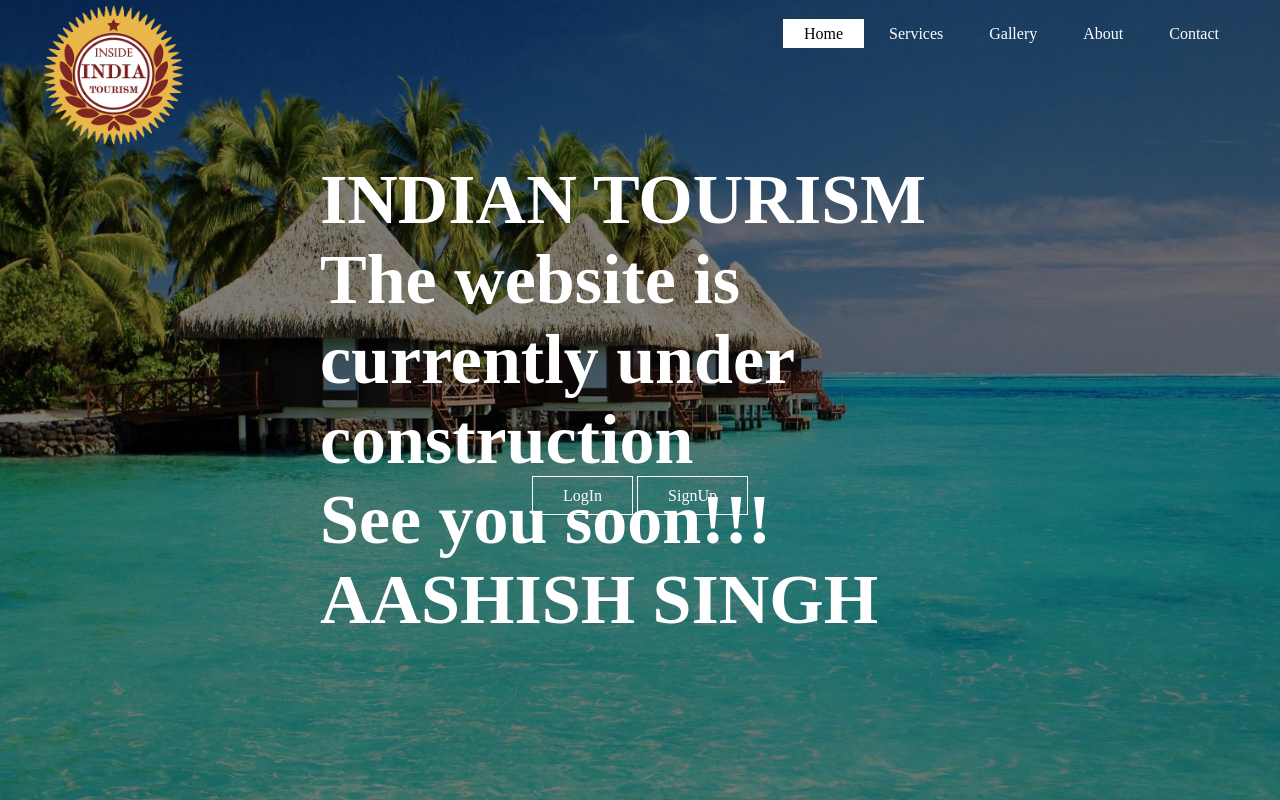
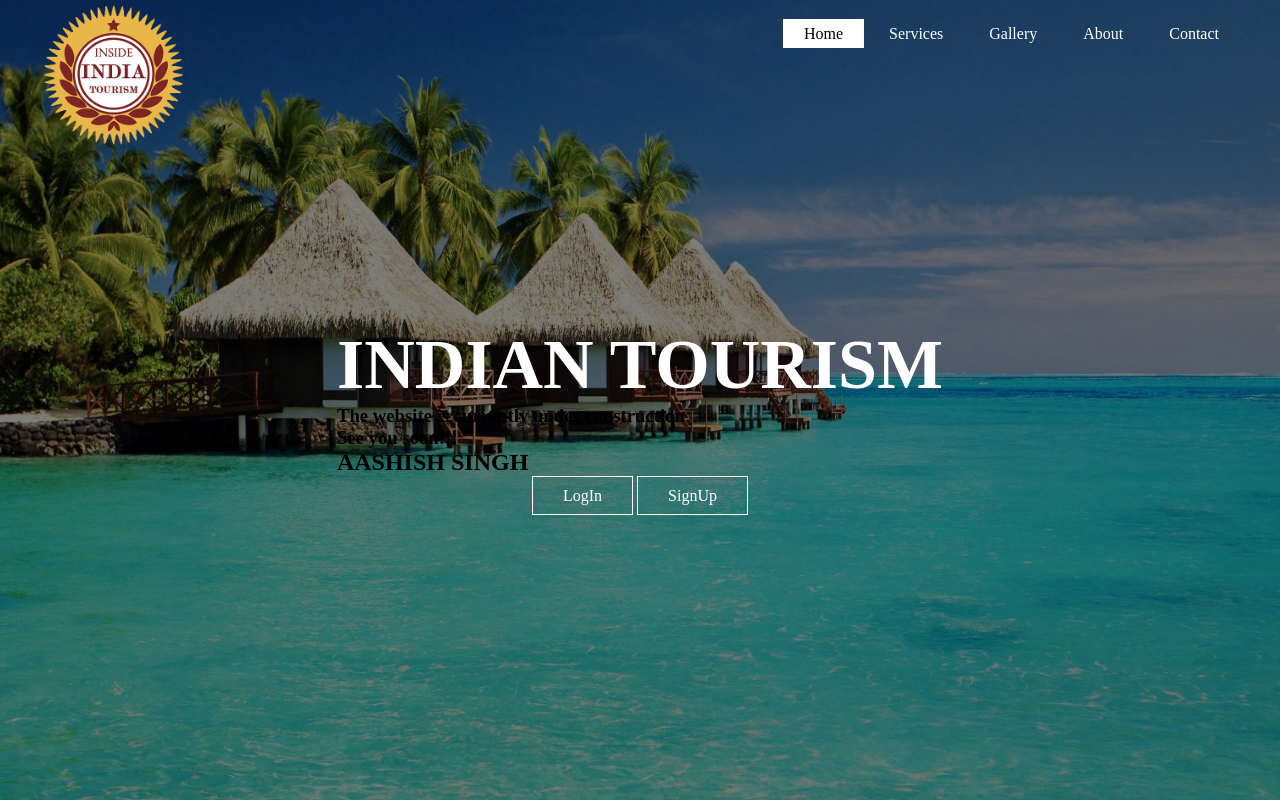
Before and after one commit to aashishsingh491/aashishsingh491.github.io, a PHP site: page /index.html in a window 1280 px wide. Run offline with PHP 8.4, Linux system fonts and the light colour scheme.

Commit message:
Update aaa.css

```diff
--- a/aaa.css
+++ b/aaa.css
@@ -55,12 +55,12 @@ ul li.active a{
 	color: white;
 	font-size: 70px;
 }
-.title h2{
-	color: white;
+.title h6{
+	color: red;
 	font-size: 70px;
 }
-.title h3{
-	color: white;
+.title h8{
+	color: black;
 	font-size: 70px;
 }
 .button{
```
